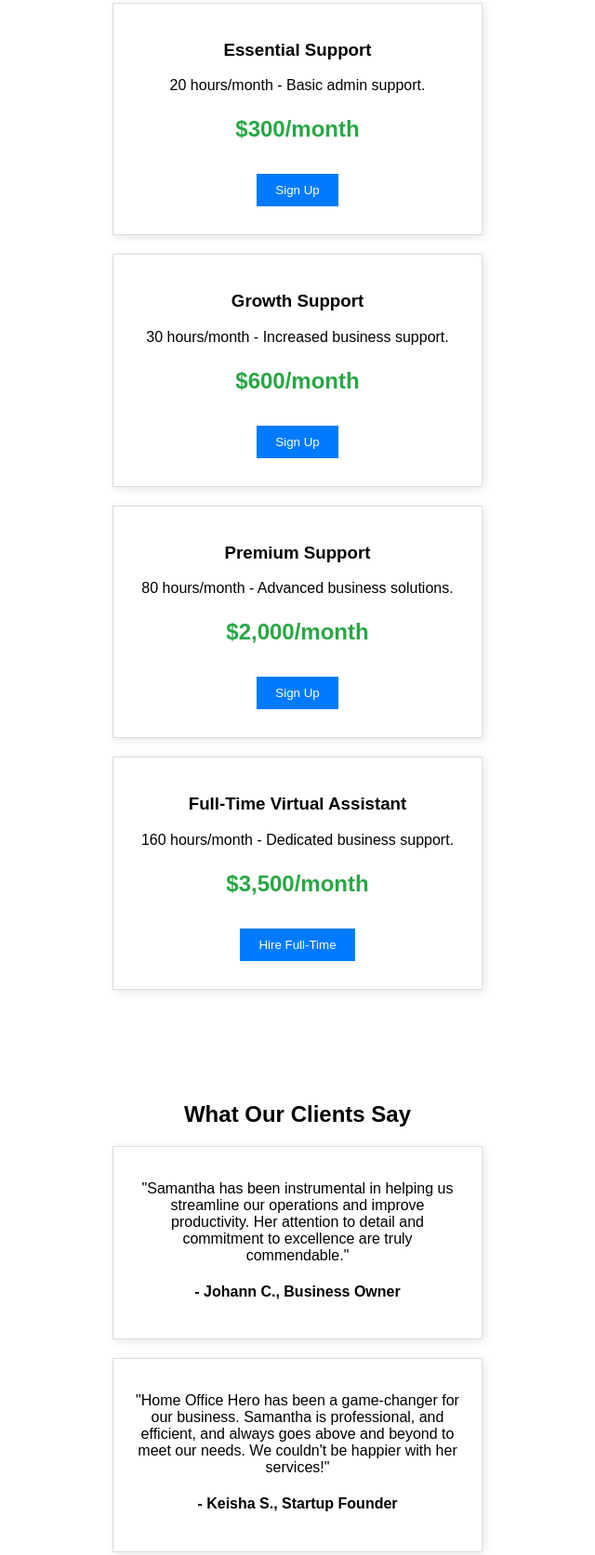
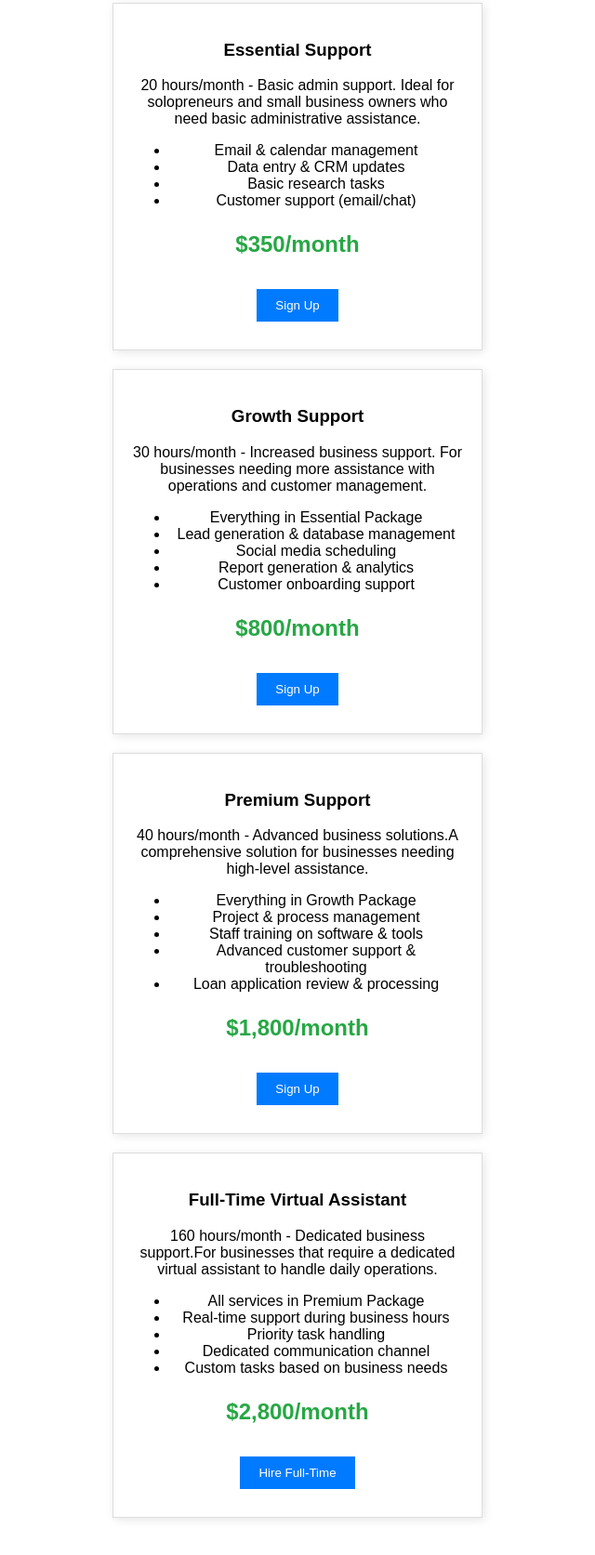
Before and after one commit to Homeofficehero/HomeOfficeHero, a plain HTML site: page index.html in a window 1280 px wide. Shown: the part 113-1786 px from the top of the page at 93% size, without its empty margins (320-960 px from the left). Drawn offline with Linux system fonts and the light colour scheme.

Commit message:
Update index.html

```diff
--- a/index.html
+++ b/index.html
@@ -1,91 +1,58 @@
-<!DOCTYPE html>
-<html lang="en">
-<head>
-  <meta charset="UTF-8">
-  <meta name="viewport" content="width=device-width, initial-scale=1.0">
-  <title>Virtual Assistant Services</title>
-  <style>
-    body {
-      font-family: Arial, sans-serif;
-    }
-    h2 {
-      text-align: center;
-      margin-bottom: 20px;
-    }
-    #packages, #testimonials, #faq, #payment, #contact {
-      padding: 40px;
-      text-align: center;
-    }
-    .package, .testimonial, .faq-item {
-      border: 1px solid #ddd;
-      padding: 20px;
-      width: 30%;
-      text-align: center;
-      box-shadow: 2px 2px 10px rgba(0, 0, 0, 0.1);
-      margin: 20px auto;
-    }
-    .price {
-      font-size: 1.5em;
-      color: #28a745;
-      font-weight: bold;
-    }
-    button {
-      background-color: #007bff;
-      color: white;
-      padding: 10px 20px;
-      border: none;
-      cursor: pointer;
-      margin: 10px;
-    }
-    button:hover {
-      background-color: #0056b3;
-    }
-    form {
-      max-width: 400px;
-      margin: 0 auto;
-      padding: 20px;
-      background: #f9f9f9;
-      box-shadow: 2px 2px 10px rgba(0, 0, 0, 0.1);
-    }
-    input, textarea {
-      width: 100%;
-      padding: 10px;
-      margin: 10px 0;
-      border: 1px solid #ddd;
-    }
-  </style>
-</head>
-<body>
-
-<!-- Packages Section -->
 <section id="packages">
   <h2>Our Virtual Assistant Packages</h2>
 
   <div class="package">
     <h3>Essential Support</h3>
-    <p>20 hours/month - Basic admin support.</p>
-    <p class="price">$300/month</p>
+    <p>20 hours/month - Basic admin support. Ideal for solopreneurs and small business owners who need basic administrative assistance.</p>
+    <ul>
+      <li>Email & calendar management</li>
+      <li>Data entry & CRM updates</li>
+      <li>Basic research tasks</li>
+      <li>Customer support (email/chat)</li>
+    </ul>
+    <p class="price">$350/month</p>
     <button>Sign Up</button>
   </div>
 
   <div class="package">
     <h3>Growth Support</h3>
-    <p>30 hours/month - Increased business support.</p>
-    <p class="price">$600/month</p>
+    <p>30 hours/month - Increased business support. For businesses needing more assistance with operations and customer management.</p>
+    <ul>
+      <li>Everything in Essential Package</li>
+      <li>Lead generation & database management</li>
+      <li>Social media scheduling</li>
+      <li>Report generation & analytics</li>
+      <li>Customer onboarding support</li>
+    </ul>
+    <p class="price">$800/month</p>
     <button>Sign Up</button>
   </div>
 
   <div class="package">
     <h3>Premium Support</h3>
-    <p>80 hours/month - Advanced business solutions.</p>
-    <p class="price">$2,000/month</p>
+    <p>40 hours/month - Advanced business solutions.A comprehensive solution for businesses needing high-level assistance. </p>
+    <ul>
+      <li>Everything in Growth Package</li>
+      <li>Project & process management</li>
+      <li>Staff training on software & tools</li>
+      <li>Advanced customer support & troubleshooting</li>
+      <li>Loan application review & processing</li>
+    </ul>
+    <p class="price">$1,800/month</p>
     <button>Sign Up</button>
   </div>
 
   <div class="package">
     <h3>Full-Time Virtual Assistant</h3>
-    <p>160 hours/month - Dedicated business support.</p>
-    <p class="price">$3,500/month</p>
+    <p>160 hours/month - Dedicated business support.For businesses that require a dedicated virtual assistant to handle daily operations.</p>
+    <ul>
+      <li>All services in Premium Package</li>
+      <li>Real-time support during business hours</li>
+      <li>Priority task handling</li>
+      <li>Dedicated communication channel</li>
+      <li>Custom tasks based on business needs</li>
+    </ul>
+    <p class="price">$2,800/month</p>
     <button>Hire Full-Time</button>
   </div>
 </section>
@@ -94,17 +61,17 @@
 <section id="testimonials">
   <h2>What Our Clients Say</h2>
   <div class="testimonial">
-    <p>"Samantha has been instrumental in helping us streamline our operations and improve productivity. Her attention to detail and commitment to excellence are truly commendable."</p>
-    <h4>- Johann C., Business Owner</h4>
+    <p>"Home Office Hero has been a game-changer for our business. Samantha is professional, and efficient, and always goes above and beyond to meet our needs. We couldn't be happier with her services."</p>
+    <h4>- Keisha S., Business Owner</h4>
   </div>
   <div class="testimonial">
-    <p>"Home Office Hero has been a game-changer for our business. Samantha is professional, and efficient, and always goes above and beyond to meet our needs. We couldn't be happier with her services!"</p>
-    <h4>- Keisha S., Startup Founder</h4>
-  </div>
-    <div class="testimonial">
     <p>"Samantha has been instrumental in helping us streamline our operations and improve productivity. Her attention to detail and commitment to excellence are truly commendable"</p>
     <h4>- Kemar W., CEO at Woolery Capital</h4>
-</section>
+  <div class="testimonial">
+    <p>"I highly recommend Home Office Hero to anyone looking for reliable and top-quality virtual assistant services. Samantha has exceeded my expectations in every way"</p>
+    <h4>- Johann C., Entrepreneur</h4>
+  </div>
+  </section>
 
 <!-- FAQ Section -->
 <section id="faq">
@@ -117,35 +84,54 @@
     <h3>Can I upgrade my plan later?</h3>
     <p>Yes! You can upgrade or downgrade your package at any time.</p>
   </div>
+  <div class="faq-item">
+    <h3>What payment methods do you accept?</h3>
+    <p>We accept PayPal, Stripe, and direct bank transfers.</p>
+  </div>
 </section>
 
 <!-- Payment Integration -->
 <section id="payment">
   <h2>Secure Payment Options</h2>
-  <p>We offer secure checkout via PayPal and Square.</p>
-  <button onclick="window.location.href='https://www.paypal.me/Iamathenasamantha'">Pay via PayPal</button>
+  <p>We offer secure checkout via PayPal and Stripe.</p>
+  <button onclick="window.location.href='https://www.paypal.com'">Pay via PayPal</button>
   <button onclick="window.location.href='https://www.stripe.com'">Pay via Stripe</button>
 </section>
 
-<!-- Contact Form -->
-<section id="contact">
-  <h2>Contact Us</h2>
-  <form action="mailto:H.O.H.Services@outlook.com" method="POST">
-    <input type="text" name="name" placeholder="Your Name" required>
-    <input type="email" name="email" placeholder="Your Email" required>
-    <textarea name="message" placeholder="Your Message" rows="4" required></textarea>
-    <button type="submit">Send Message</button>
-  </form>
-</section>
-
-<!-- Live Chat Widget -->
-<script>
-  (function() {
-    var chat = document.createElement("script");
-    chat.src = "https://livechat.com/script.js";
-    document.body.appendChild(chat);
-  })();
-</script>
-
-</body>
-</html>
+<style>
+  body {
+    font-family: Arial, sans-serif;
+  }
+  h2 {
+    text-align: center;
+    margin-bottom: 20px;
+  }
+  #packages, #testimonials, #faq, #payment {
+    padding: 40px;
+    text-align: center;
+  }
+  .package, .testimonial, .faq-item {
+    border: 1px solid #ddd;
+    padding: 20px;
+    width: 30%;
+    text-align: center;
+    box-shadow: 2px 2px 10px rgba(0, 0, 0, 0.1);
+    margin: 20px auto;
+  }
+  .price {
+    font-size: 1.5em;
+    color: #28a745;
+    font-weight: bold;
+  }
+  button {
+    background-color: #007bff;
+    color: white;
+    padding: 10px 20px;
+    border: none;
+    cursor: pointer;
+    margin: 10px;
+  }
+  button:hover {
+    background-color: #0056b3;
+  }
+</style>
```
